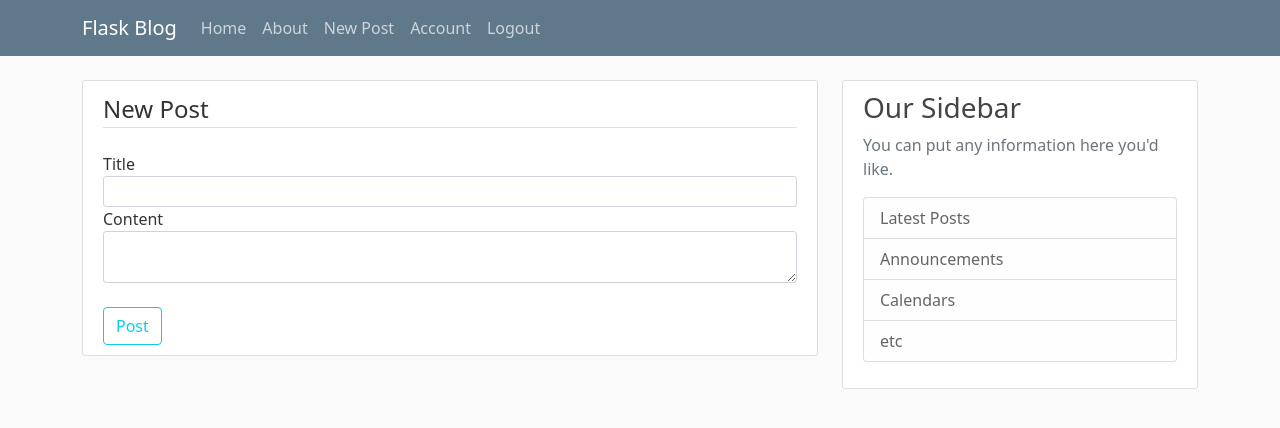
After one commit to Barnez299/flaskblogcs, a Flask app: page /post/new in a window 1280 px wide. The commit adds this page. Shown: the top 428 px of the page. Run offline with Flask 2, Linux system fonts and the light colour scheme; the visitor is signed in with stand-in values (Sample User, id 1); some libraries are stand-ins or nearby versions.

Commit message:
create post route created

```diff
--- a/flaskblog/forms.py
+++ b/flaskblog/forms.py
@@ -2,7 +2,7 @@ from flask_wtf import FlaskForm
 from flask_wtf.file import FileField, FileAllowed
 from flask_login import current_user
 from flask_wtf.csrf import CSRFProtect
-from wtforms import StringField, PasswordField, SubmitField, BooleanField
+from wtforms import StringField, PasswordField, SubmitField, BooleanField, TextAreaField
 from wtforms.validators import DataRequired, Length, Email, EqualTo, ValidationError
 from flaskblog.models import User
 
@@ -56,3 +56,9 @@ class AccountUpdateForm(FlaskForm):
             user = User.query.filter_by(email=email.data).first()
             if user:
                 raise ValidationError('That email is taken. Please choose a different one.')
+
+
+class PostForm(FlaskForm):
+    title = StringField('Title', validators=[DataRequired()])
+    content = TextAreaField('Content', validators=[DataRequired()])
+    submit = SubmitField('Post')
--- a/flaskblog/routes.py
+++ b/flaskblog/routes.py
@@ -3,7 +3,7 @@ import secrets
 from PIL import Image
 from flask import render_template, url_for, flash, redirect, request
 from flaskblog import app, db, bcrypt
-from flaskblog.forms import RegistrationForm, LoginForm, AccountUpdateForm
+from flaskblog.forms import RegistrationForm, LoginForm, AccountUpdateForm, PostForm
 from flaskblog.models import User, Post
 from flask_login import login_user, current_user, logout_user, login_required
 
@@ -110,3 +110,17 @@ def account():
     # create route to display profile pic
     image_file = url_for('static', filename='profile_pics/' + current_user.image_file)
     return render_template('account.html', title='Account', image_file=image_file, form=form)
+
+
+# start of CRUD section
+
+# Step 1 - Create new Route - Create Post Route
+
+@app.route("/post/new", methods=['GET', 'POST'])
+@login_required
+def new_post():
+    form = PostForm()
+    if form.validate_on_submit():
+        flash('Your post has been created', category='success')
+        return redirect(url_for('home'))
+    return render_template('create_post.html', title='New Post', form=form)
--- /dev/null
+++ b/flaskblog/templates/create_post.html
@@ -0,0 +1,30 @@
+{% extends "layout.html" %} {% block content %}
+<div class="content-section">
+    <form method="POST" action="">
+        {{ form.hidden_tag() }}
+        <fieldset class="form-group">
+            <legend class="border-bottom mb-4">New Post</legend>
+            <div class="form-group">
+                {{ form.title.label(class="form-control-label") }} {% if form.title.errors %} {{ form.title(class="form-control form-control-lg is-invalid") }}
+                <div class="invalid-feedback">
+                    {% for error in form.title.errors %}
+                    <span>{{ error }}</span> {% endfor %}
+                </div>
+                {% else %} {{ form.title(class="form-control form-control-sm") }} {% endif %}
+            </div>
+            <div class="form-group">
+                {{ form.content.label(class="form-control-label") }} {% if form.content.errors %} {{ form.content(class="form-control form-control-lg is-invalid") }}
+                <div class="invalid-feedback">
+                    {% for error in form.content.errors %}
+                    <span>{{ error }}</span> {% endfor %}
+                </div>
+                {% else %} {{ form.content(class="form-control form-control-sm") }} {% endif %}
+            </div>
+        </fieldset>
+        <br>
+        <div class="form-group">
+            {{ form.submit(class="btn btn-outline-info") }}
+        </div>
+    </form>
+</div>
+{% endblock content %}
--- a/flaskblog/templates/layout.html
+++ b/flaskblog/templates/layout.html
@@ -33,6 +33,7 @@
                         <!-- Navbar Right Side -->
                         <div class="navbar-nav mr-auto">
                             {% if current_user.is_authenticated %}
+                            <a class="nav-item nav-link" href="{{ url_for('new_post') }}">New Post</a>
                             <a class="nav-item nav-link" href="{{ url_for('account') }}">Account</a>
                             <a class="nav-item nav-link" href="{{ url_for('logout') }}">Logout</a> {% else %}
                             <a class="nav-item nav-link" href="{{ url_for('login') }}">Login</a>
```
